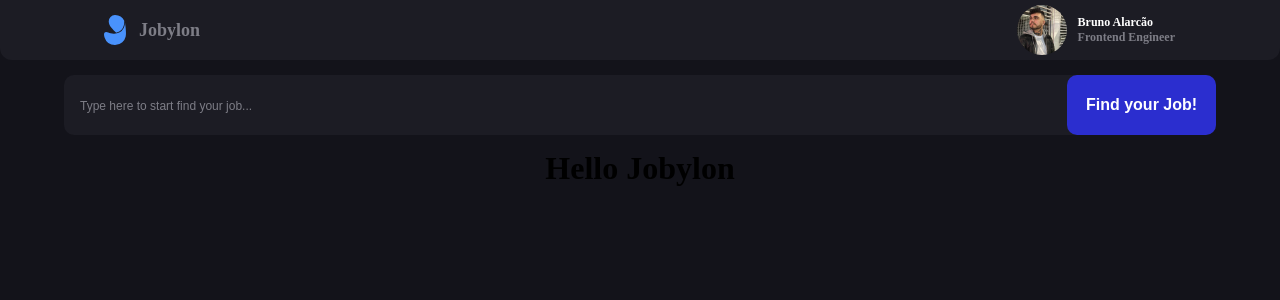
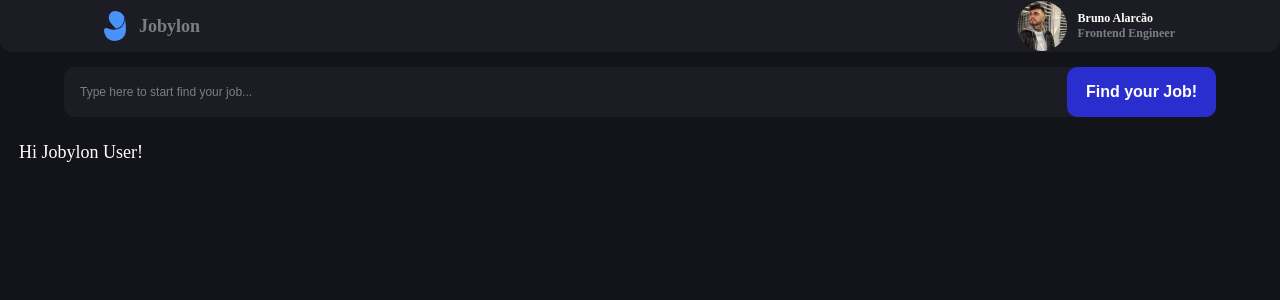
Before and after one commit to brualarcao/jobylon-jobs, a React (Vite) app: page / in a window 1280 px wide. Shown: the top 300 px of the page. Built offline with nearby package versions, Linux system fonts and the light colour scheme.

Commit message:
feat: routes created; page joblist created; page not found created;

```diff
--- /dev/null
+++ b/src/pages/JobList/index.tsx
@@ -0,0 +1,15 @@
+import React from 'react';
+import * as Atoms from '../../components/Atoms';
+import { JobListContainer } from './styles';
+
+const JobList: React.FC = () => {
+    return (
+        <JobListContainer>
+            <Atoms.Text size="large" color="white">
+            Hi Jobylon User!
+            </Atoms.Text>
+        </JobListContainer>
+    )
+}
+
+export default JobList;
--- /dev/null
+++ b/src/pages/JobList/styles.ts
@@ -0,0 +1,13 @@
+import styled from 'styled-components';
+import { breakpoints, colors } from '../../styles/theme';
+
+export const JobListContainer = styled.div`
+    display: flex;
+
+    width: 100%;
+    height: 100%;
+
+    max-width: 1440px;
+
+    padding: 10px;
+`;
--- /dev/null
+++ b/src/pages/PageNotFound/index.tsx
@@ -0,0 +1,15 @@
+import React from 'react';
+import * as Atoms from '../../components/Atoms';
+import { PageNotFoundContainer } from './styles';
+
+const PageNotFound: React.FC = () => {
+    return (
+        <PageNotFoundContainer>
+            <Atoms.Text size="large" color="white">
+            Ops! Sorry, page not founded!
+            </Atoms.Text>
+        </PageNotFoundContainer>
+    )
+}
+
+export default PageNotFound;
--- /dev/null
+++ b/src/pages/PageNotFound/styles.ts
@@ -0,0 +1,13 @@
+import styled from 'styled-components';
+import { breakpoints, colors } from '../../styles/theme';
+
+export const PageNotFoundContainer = styled.div`
+    display: flex;
+
+    width: 100%;
+    height: 100%;
+
+    max-width: 1440px;
+
+    padding: 10px;
+`;
--- /dev/null
+++ b/src/pages/index.ts
@@ -0,0 +1,2 @@
+export { default as JobList } from './JobList'
+export { default as PageNotFound } from './PageNotFound'
--- a/src/routes/Routes.tsx
+++ b/src/routes/Routes.tsx
@@ -1,12 +1,14 @@
 import { BrowserRouter, Routes, Route } from 'react-router-dom';
 import DefaultTemplate from '../templates/DefaultTemplate';
+import {JobList, PageNotFound} from '../pages';
 
 export function AppRoutes() {
     return (
         <BrowserRouter>
         <DefaultTemplate>
             <Routes>
-                <Route path="/" element={<h1>Hello Jobylon</h1>} />
+                <Route path="/" element={<JobList />} />
+                <Route path="/jobs" element={<PageNotFound />} />
             </Routes>
         </DefaultTemplate>
         </BrowserRouter>
```
